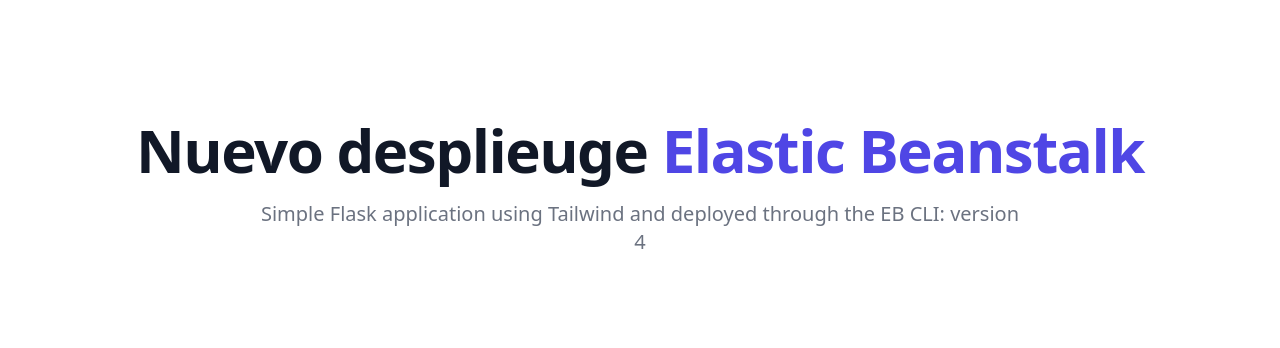
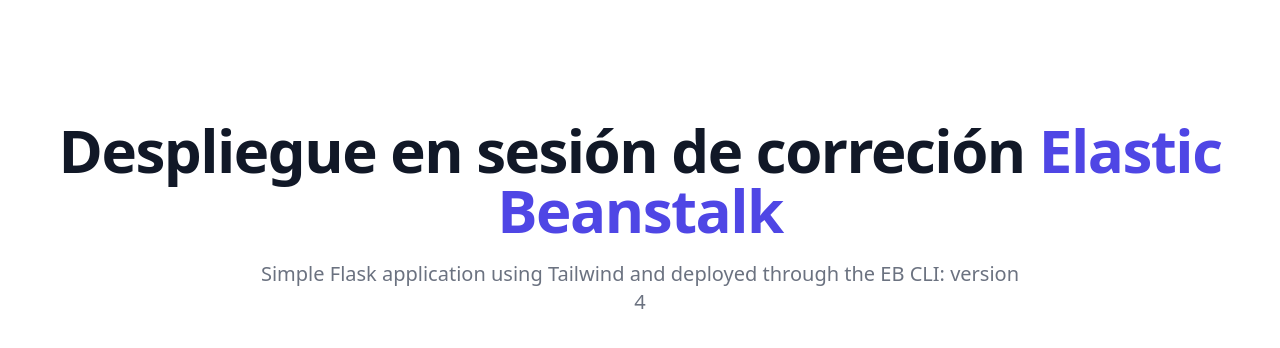
Before and after one commit to dtabuencav/flask-unir-cicd-github-beanstalk, a Flask app: page / in a window 1280 px wide. Shown: the top 348 px of the page. Run offline with Flask 2, Linux system fonts and the light colour scheme.

Commit message:
Update index.html

```diff
--- a/templates/index.html
+++ b/templates/index.html
@@ -14,7 +14,7 @@
       <main class="mt-16 mx-auto max-w-7xl px-4 sm:mt-24">
         <div class="text-center">
           <h1 class="text-4xl tracking-tight font-extrabold text-gray-900 sm:text-5xl md:text-6xl">
-            <span class="block xl:inline">Nuevo desplieuge</span>
+            <span class="block xl:inline">Despliegue en sesión de correción</span>
             <span class="block text-indigo-600 xl:inline">Elastic Beanstalk</span>
           </h1>
           <p class="mt-3 max-w-md mx-auto text-base text-gray-500 sm:text-lg md:mt-5 md:text-xl md:max-w-3xl">
```
